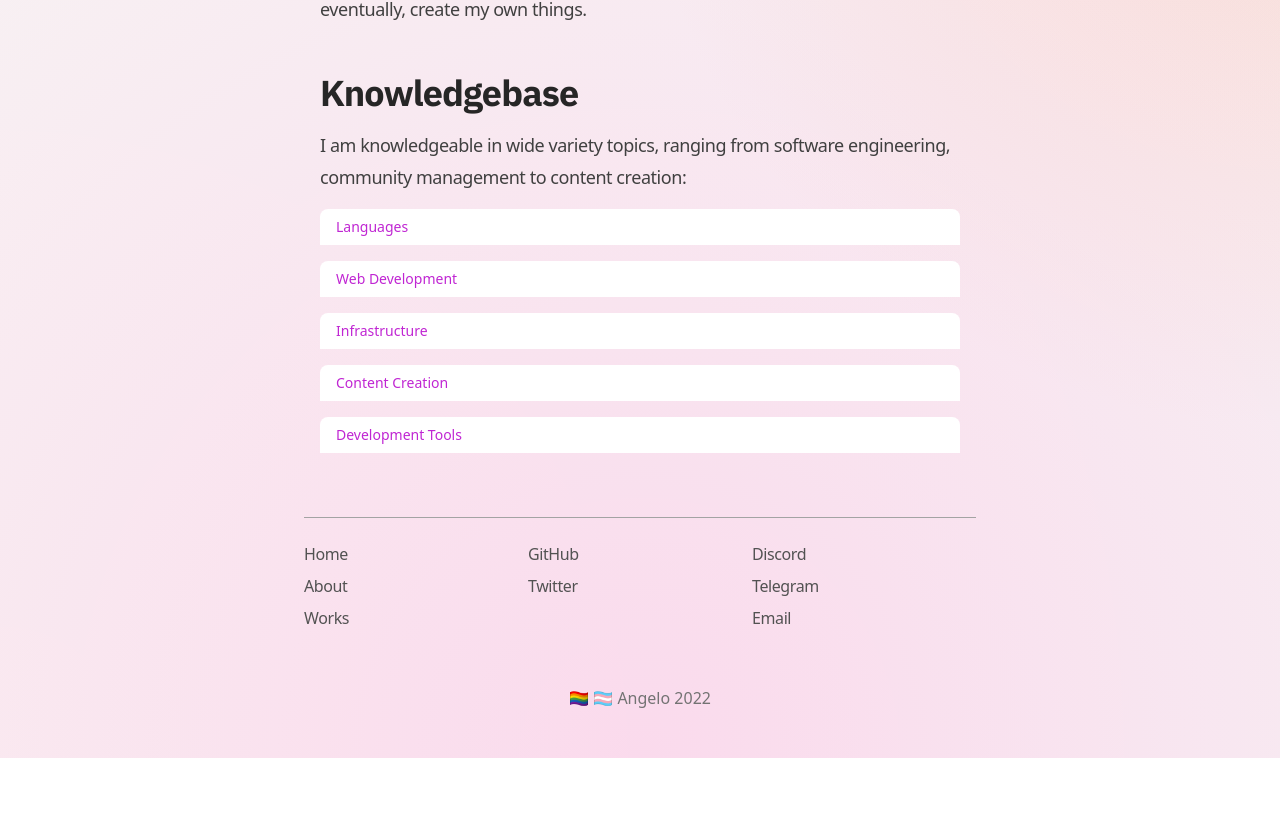
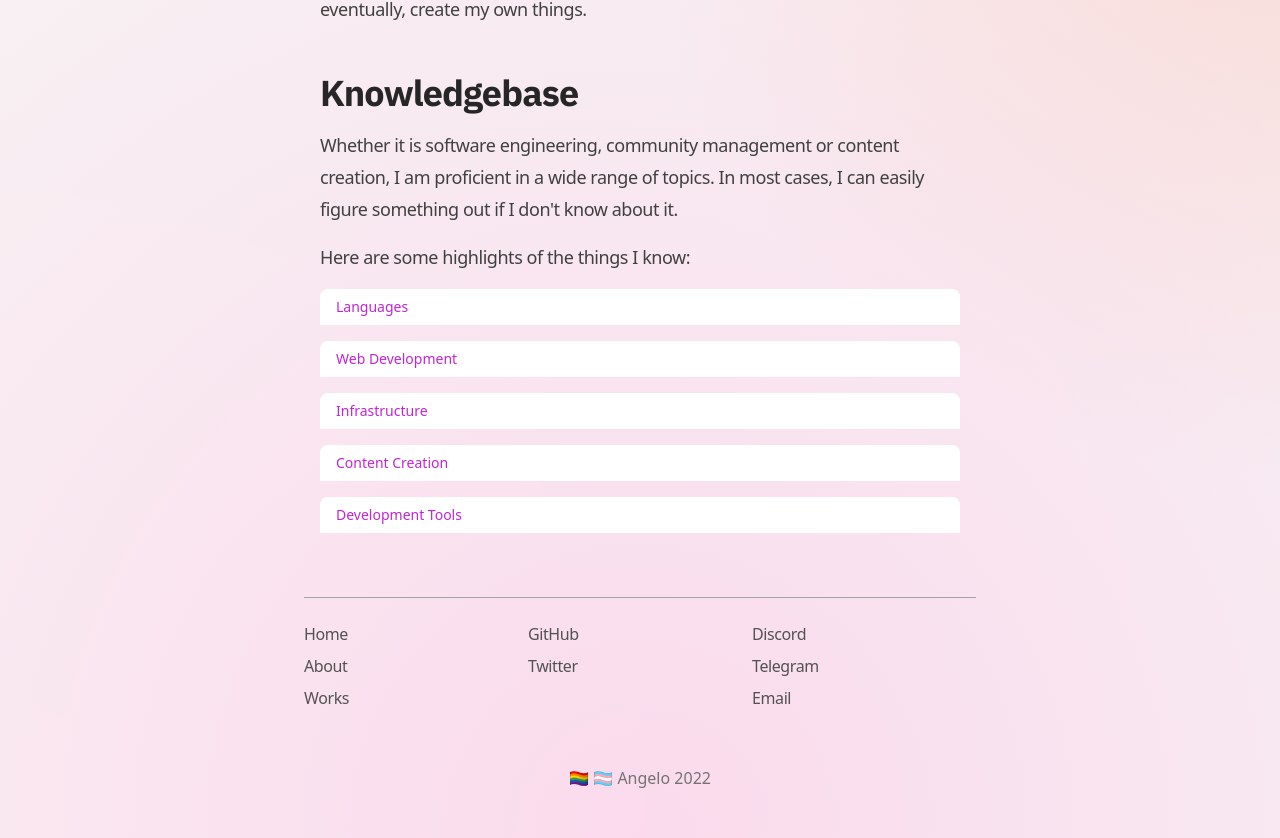
Before and after one commit to angeloanan/angeloanan.xyz, a Next.js app: page /about in a window 1280 px wide. Shown: the part 1195-2033 px from the top of the page. Before the commit the page ends 1953 px from the top, so only its background shows below. Built offline with nearby package versions, Linux system fonts and the light colour scheme; no server answers.

Commit message:
feat(about-disclosures): add placeholder while loading

```diff
--- a/src/pages/about.tsx
+++ b/src/pages/about.tsx
@@ -6,20 +6,47 @@ import * as React from 'react'
 
 import PFPImage from '../../public/pfp.png'
 
+const DisclosurePlaceholder = (title: string) => {
+  const placeholderFn = () => {
+    return (
+      <div className='relative z-10 mt-4 flex w-full cursor-wait justify-between rounded-t-lg bg-white px-4 py-2 text-left text-sm font-medium text-fuchsia-600'>
+        {title}
+      </div>
+    )
+  }
+
+  return placeholderFn
+}
+
 const LanguageDisclosure = dynamic(
-  () => import('../components/DynamicDisclosures/LanguageDisclosure')
+  () => import('../components/DynamicDisclosures/LanguageDisclosure'),
+  {
+    loading: DisclosurePlaceholder('Languages')
+  }
 )
 const WebDevelopmentDisclosure = dynamic(
-  () => import('../components/DynamicDisclosures/WebDevelopmentDisclosure')
+  () => import('../components/DynamicDisclosures/WebDevelopmentDisclosure'),
+  {
+    loading: DisclosurePlaceholder('Web Development')
+  }
 )
 const InfrastructureDisclosure = dynamic(
-  () => import('../components/DynamicDisclosures/InfrastructureDisclosure')
+  () => import('../components/DynamicDisclosures/InfrastructureDisclosure'),
+  {
+    loading: DisclosurePlaceholder('Infrastructure')
+  }
 )
 const ContentCreationDisclosure = dynamic(
-  () => import('../components/DynamicDisclosures/ContentCreationDisclosure')
+  () => import('../components/DynamicDisclosures/ContentCreationDisclosure'),
+  {
+    loading: DisclosurePlaceholder('Content Creation')
+  }
 )
 const DevelopmentToolsDisclosure = dynamic(
-  () => import('../components/DynamicDisclosures/DevelopmentToolsDisclosure')
+  () => import('../components/DynamicDisclosures/DevelopmentToolsDisclosure'),
+  {
+    loading: DisclosurePlaceholder('Development Tools')
+  }
 )
 
 const InlineLink: React.FC<{ href: string }> = ({ href, children }) => (
@@ -103,8 +130,13 @@ const AboutPage = () => {
           </h2>
 
           <p className='mt-4 text-lg font-medium leading-8 tracking-tight text-neutral-700'>
-            I am knowledgeable in wide variety topics, ranging from software engineering, community
-            management to content creation:
+            Whether it is software engineering, community management or content creation, I am
+            proficient in a wide range of topics. In most cases, I can easily figure something out
+            if I don&apos;t know about it.
+          </p>
+
+          <p className='mt-4 text-lg font-medium leading-8 tracking-tight text-neutral-700'>
+            Here are some highlights of the things I know:
           </p>
 
           <LanguageDisclosure />
```
